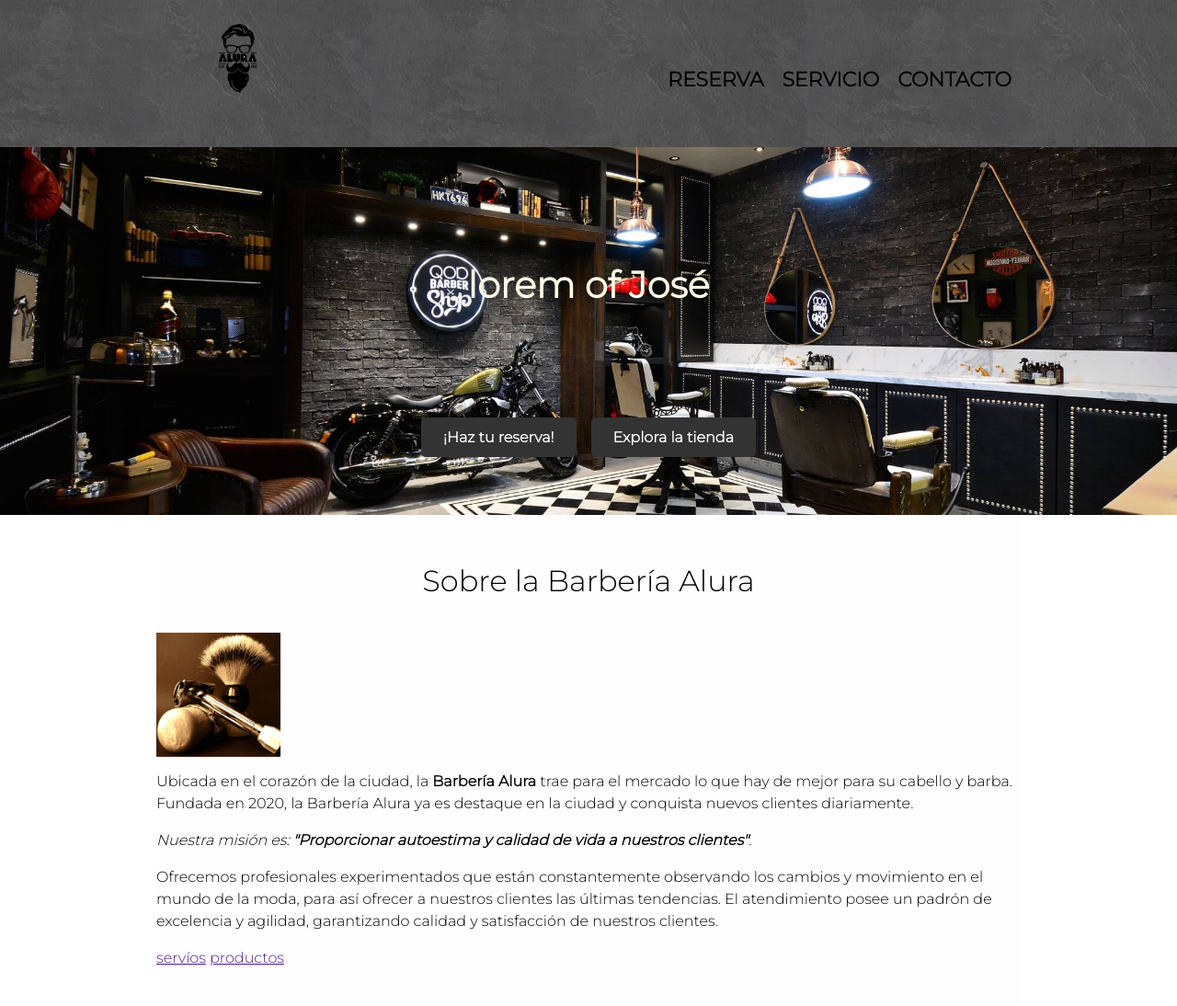
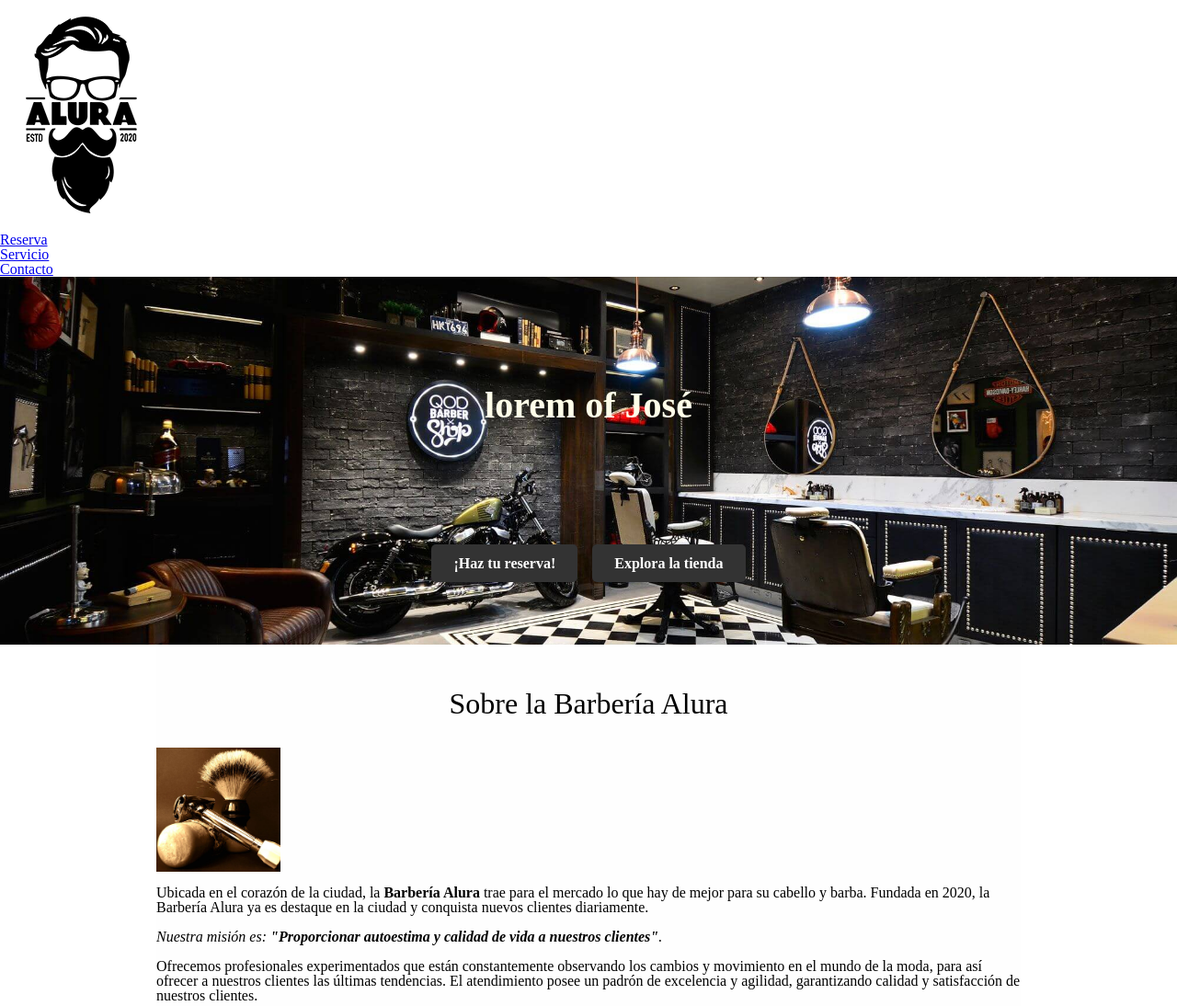
Before and after one commit to franciscojcc007/barberia_Alura, a website: page public/index.html in a window 1280 px wide. Shown: the top 1094 px of the page at 92% size. Drawn offline with Linux system fonts and the light colour scheme.

Commit message:
se eliminó la hoja de estilos innecesaria 'style.css' del archivo index.html

```diff
--- a/public/index.html
+++ b/public/index.html
@@ -8,7 +8,6 @@
     content="Barbería Alura, ubicada en el corazón de la ciudad, trae para el mercado lo que hay de mejor para su cabello y barba. Fundada en 2020, la Barbería Alura ya es destaque en la ciudad y conquista nuevos clientes diariamente.">
   <link rel="shortcut icon" href="../src/img/favaico.jpeg" type="image/x-icon">
   <link rel="stylesheet" href="../src/css/reset.css">
-  <link rel="stylesheet" href="../src/css/style.css">
   <link rel="stylesheet" href="../src/css/style-home.css">
   <link href="https://fonts.googleapis.com/css2?family=Montserrat:wght@300&display=swap" rel="stylesheet">
   <title>Barbería Alura</title>
```
